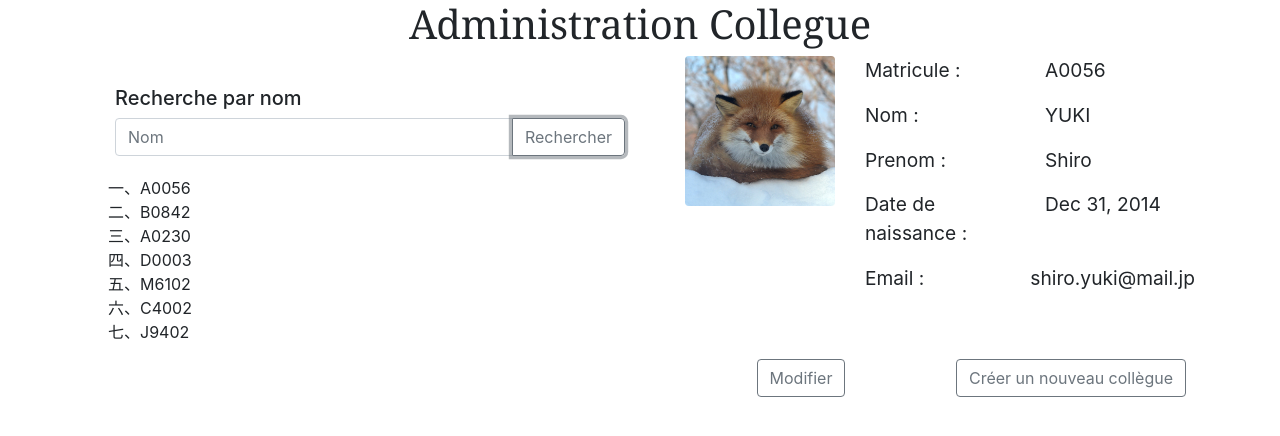
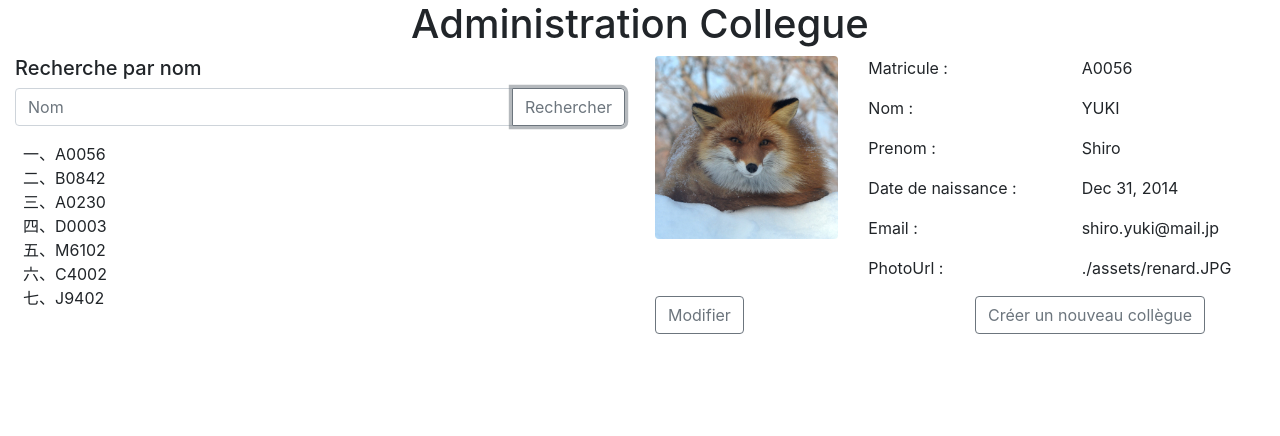
Before and after one commit to Gaelleb22/collegues-front, an Angular app: page / in a window 1280 px wide. Both pictures are taken after a click on the button "Rechercher". Shown: the top 436 px of the page. Built offline with nearby package versions, Linux system fonts and the light colour scheme.

Commit message:
TP collegue 3 - corrections

```diff
--- a/angular.json
+++ b/angular.json
@@ -24,7 +24,6 @@
               "src/assets"
             ],
             "styles": [
-              "node_modules/bootstrap/dist/css/bootstrap.min.css",
               "src/styles.css",
               "node_modules/bootstrap/dist/css/bootstrap.css"
             ],
--- a/src/app/app.component.html
+++ b/src/app/app.component.html
@@ -1,11 +1,11 @@
-<div class="container">
-  <h1 style="font-family: Cambria, Cochin, Georgia; text-align: center;">Administration Collegue</h1>
+<div class="container-fluid">
+  <h1 style="text-align: center;">Administration Collegue</h1>
 
   <div class="row">
-    <div class="col" style="margin: 30px;">
+    <div class="col-12 col-md-6">
       <app-recherche-par-nom></app-recherche-par-nom>
     </div>
-    <div class="col">
+    <div class="col-12 col-md-6">
       <app-collegue [col]="collegueMock"></app-collegue>
     </div>
   </div>
--- a/src/app/collegue/collegue.component.html
+++ b/src/app/collegue/collegue.component.html
@@ -1,9 +1,9 @@
 <!--Informations du collègue-->
 <div class="row">
-  <div class="col-md-4 col-sm-5">
-    <img src="{{col.photoUrl}}" class="img-fluid rounded" style="width: 100%;" alt="Yuki-chan">
+  <div class="col-12 col-md-4">
+    <img src="{{col.photoUrl}}" class="img-fluid rounded" alt="Yuki-chan">
   </div>
-  <div class="col-md-8 col-sm-6" style="font-size: larger;">
+  <div class="col-12 col-md-8">
     <div class="row">
       <div class="col">
         <p>Matricule :</p>
@@ -28,7 +28,7 @@
         <p>{{col.prenom}}</p>
       </div>
     </div>
-    <div *ngIf="!modif" class="row">
+    <div class="row">
       <div class="col">
         <p >Date de naissance : </p>
       </div>
@@ -36,28 +36,27 @@
         <p>{{col.dateDeNaissance | date : 'mediumDate'}}</p>
       </div>
     </div>
-    <div *ngIf="!modif" class="row">
+    <div class="row">
       <div class="col">
         <p>Email : </p>
       </div>
-      <div class="col">
+      <div *ngIf="!modif" class="col">
         <p>{{col.email}}</p>
       </div>
-    </div>
-    <div *ngIf="modif" class="row">
-      <div class="col">
-        <label for="date">Date de naissance : </label>
-      </div>
-      <div class="col">
-        <input type="text" id="date" name="date" style="margin: 10px;">
+      <div *ngIf="modif" class="col">
+        <input type="text" id="email" name="email">
       </div>
     </div>
-    <div *ngIf="modif" class="row">
+
+    <div class="row">
       <div class="col">
-        <label for="email">Email : </label>
+        <label for="email">PhotoUrl : </label>
       </div>
-      <div class="col">
-        <input type="text" id="email" name="email" style="margin: 10px;">
+      <div *ngIf="!modif" class="col">
+        <p>{{col.photoUrl}}</p>
+      </div>
+      <div *ngIf="modif" class="col">
+        <input type="text" id="email" name="email">
       </div>
     </div>
 
@@ -65,10 +64,10 @@
 </div>
 
 <!--Boutons-->
-<div class="row" style="margin-top: 50px; text-align: center;">
+<div class="row">
   <div class="col">
     <button *ngIf="!modif" class="btn btn-outline-secondary mr-2" (click)="modifier()">Modifier</button>
-    <button *ngIf="modif" class="btn btn-outline-secondary mr-2">Valider</button>
+    <button *ngIf="modif" class="btn btn-outline-secondary mr-2" (click)="valider()">Valider</button>
   </div>
   <div *ngIf="!modif" class="col">
     <button class="btn btn-outline-secondary mr-2" (click)="nouveauCollegue()">Créer un nouveau collègue</button>
--- a/src/app/collegue/collegue.component.ts
+++ b/src/app/collegue/collegue.component.ts
@@ -23,6 +23,10 @@ export class CollegueComponent implements OnInit {
     console.log('Modification du collègue');
   }
 
+  valider(): void{
+    this.modif = false;
+  }
+
   nouveauCollegue(): void {
     console.log('Création d\'un nouveau collègue');
   }
--- a/src/app/recherche-par-nom/recherche-par-nom.component.css
+++ b/src/app/recherche-par-nom/recherche-par-nom.component.css
@@ -0,0 +1,4 @@
+li {
+  text-decoration: none;
+  list-style-type: cjk-ideographic;
+}
--- a/src/app/recherche-par-nom/recherche-par-nom.component.html
+++ b/src/app/recherche-par-nom/recherche-par-nom.component.html
@@ -1,5 +1,4 @@
-<!--<div class="card">
-  <div class="card-body">-->
+
     <h5>Recherche par nom</h5>
     <div class="input-group mb-3">
       <input type="text" class="form-control" placeholder="Nom" aria-label="Nom" aria-describedby="button-addon2">
@@ -9,10 +8,8 @@
     </div>
 
 
-    <div *ngIf="recherche" class="row" style="margin-top: 20px;">
+    <div *ngIf="recherche">
       <ul>
-        <li *ngFor="let obj of matriculesMock" style="text-decoration: none; list-style-type: cjk-ideographic;">{{obj.matricule}}</li>
+        <li *ngFor="let obj of matriculesMock">{{obj.matricule}}</li>
       </ul>
     </div>
-  <!--</div>
-</div>-->
--- a/src/app/recherche-par-nom/recherche-par-nom.component.ts
+++ b/src/app/recherche-par-nom/recherche-par-nom.component.ts
@@ -1,5 +1,4 @@
 import { Component, OnInit, Input } from '@angular/core';
-import { Collegue } from '../models/Collegue';
 import { matriculesMock } from '../mock/matricules.mock';
 
 @Component({
@@ -9,7 +8,6 @@ import { matriculesMock } from '../mock/matricules.mock';
 })
 export class RechercheParNomComponent implements OnInit {
 
-  @Input() col: Collegue;
   matriculesMock = matriculesMock;
   recherche = false;
 
```
